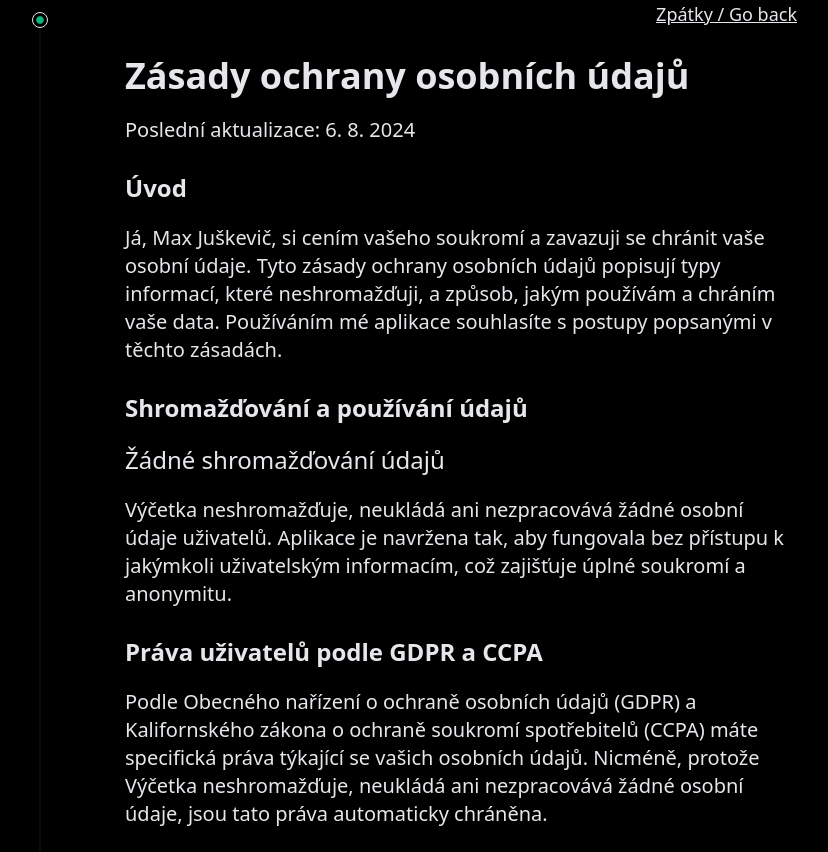
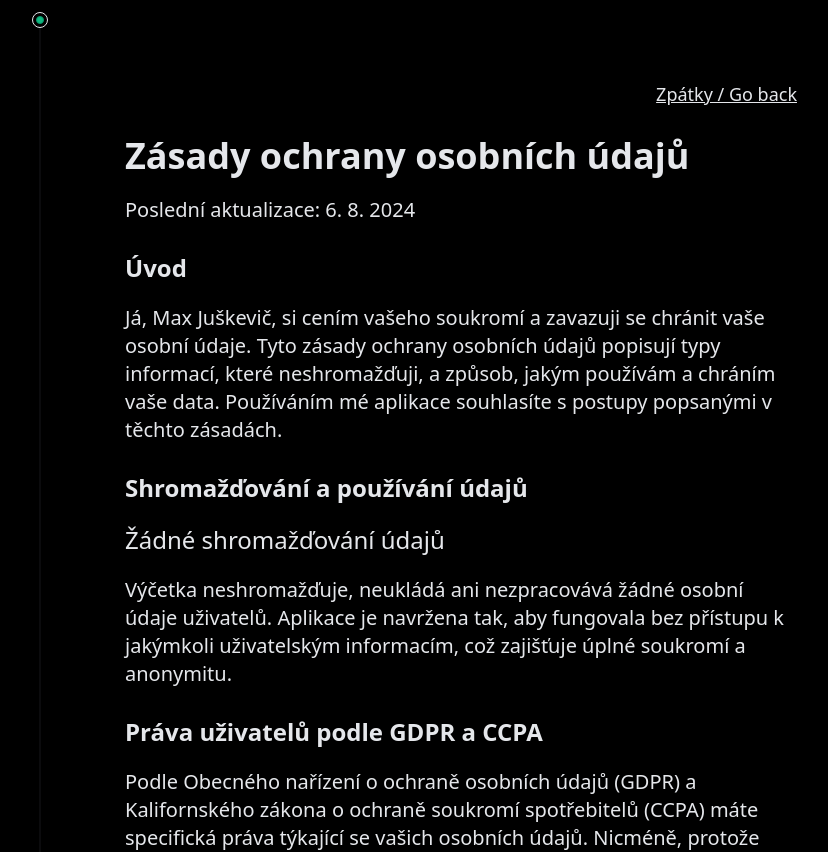
Before and after one commit to juskevic/vycetka-web, a Next.js app: page /privacy in a window 1280 px wide. Shown: the top 852 px of the page, without its empty margins (179-1007 px from the left). Built offline with nearby package versions, Linux system fonts and the light colour scheme.

Commit message:
Adjust padding-top for medium devices on privacy page
Previously, padding-top was only applied to all devices. This change ensures that medium devices have a specific padding-top of 20 units, improving the layout consistency across different screen sizes.

```diff
--- a/src/pages/privacy.tsx
+++ b/src/pages/privacy.tsx
@@ -12,7 +12,7 @@ export default function PrivacyPage() {
     return (
         <div className="bg-black">
             <TracingBeam>
-                <div className="flex justify-center max-w-2xl mx-auto p-12 md:p-0 pt-20 text-gray-200">
+                <div className="flex justify-center max-w-2xl mx-auto p-12 md:p-0 md:pt-20 text-gray-200">
                     <div className="flex flex-col gap-7 flex-wrap">
                         <div className="flex justify-end text-gray-200">
                             <Link href="/" className="underline text-lg">
```
